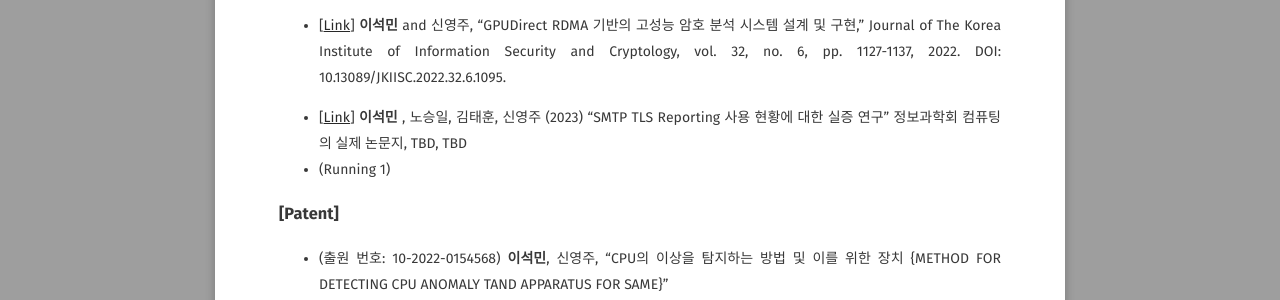
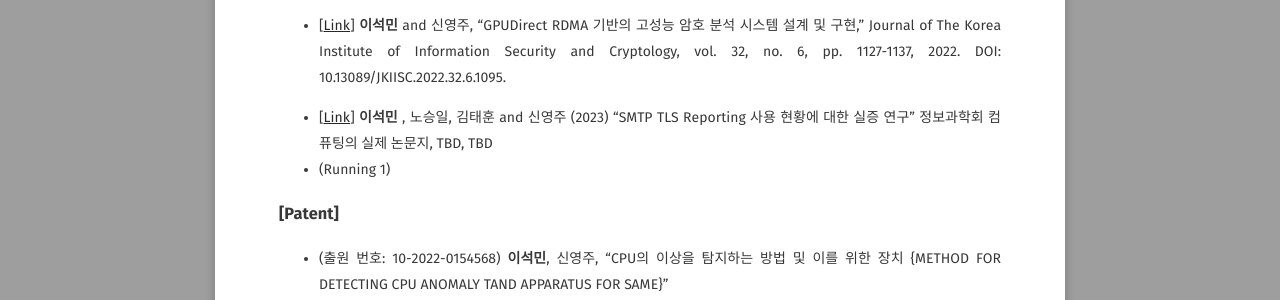
Before and after one commit to leesk212/leesk212.github.io, a Jekyll site: the page built from about/index.md, in a window 1280 px wide and 900 px high, scrolled down 1394 px. Shown: the part 151-451 px from the top of the window. Built offline with Jekyll 4.4.1, drawn with Linux system fonts in a browser that asks for light colours; some web fonts are replaced.

Commit message:
Update index.md

```diff
--- a/about/index.md
+++ b/about/index.md
@@ -46,7 +46,7 @@ After graduation, I am expected as a security developer or researcher member of
 #### > KCI
 * [[Link](https://www.kci.go.kr/kciportal/ci/sereArticleSearch/ciSereArtiView.kci?sereArticleSearchBean.artiId=ART002906640)] __이석민__ and 신영주, "GPUDirect RDMA 기반의 고성능 암호 분석 시스템 설계 및 구현," Journal of The Korea Institute of Information Security and Cryptology, vol. 32, no. 6, pp. 1127-1137, 2022. DOI: 10.13089/JKIISC.2022.32.6.1095.
 
-* [[Link](www.bestbeoff.site)] __이석민__ , 노승일, 김태훈, 신영주 (2023) "SMTP TLS Reporting 사용 현황에 대한 실증 연구" 정보과학회 컴퓨팅의 실제 논문지, TBD, TBD
+* [[Link](www.bestbeoff.site)] __이석민__ , 노승일, 김태훈 and 신영주 (2023) "SMTP TLS Reporting 사용 현황에 대한 실증 연구" 정보과학회 컴퓨팅의 실제 논문지, TBD, TBD
 * (Running 1)
 
 ### [Patent]
```
